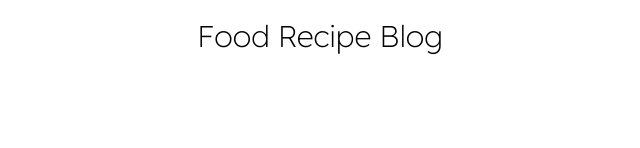
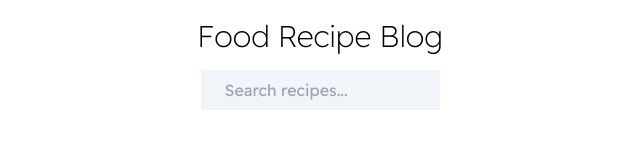
Before and after one commit to igor06brw/food-blog, a Next.js app: page / in a window 1280 px wide. Shown: the part 188-336 px from the top of the page, without its empty margins (320-960 px from the left). Built offline with nearby package versions, Linux system fonts and the light colour scheme.

Commit message:
create structure of search component

```diff
--- a/components/Search.js
+++ b/components/Search.js
@@ -2,8 +2,8 @@ import React from 'react'
 
 export default function Search() {
     return (
-        <div>
-
+        <div className='flex justify-center my-4'>
+            <input type="text"  placeholder="Search recipes..." name="search" className='bg-slate-100 p-2 px-6 ' />
         </div>
     )
 }
--- a/pages/index.js
+++ b/pages/index.js
@@ -3,6 +3,7 @@ import Image from 'next/image'
 import styles from '../styles/Home.module.css'
 import Link from 'next/link'
 import Header from '../components/Header'
+import Search from '../components/Search'
 
 export default function Home() {
   return (
@@ -13,6 +14,7 @@ export default function Home() {
         <link rel="icon" href="/favicon.ico" />
       </Head>
       <Header />
+      <Search />
     </div>
   )
 }
```
